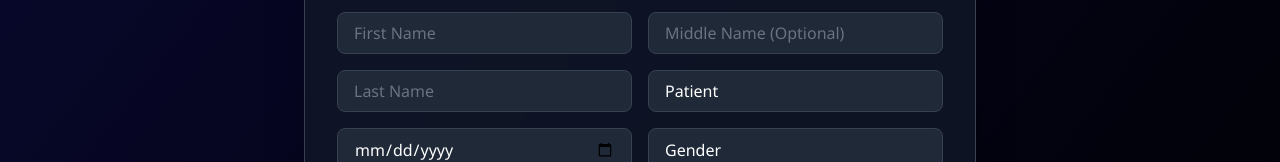
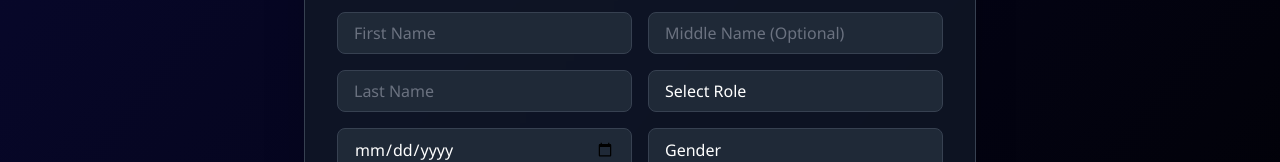
Before and after one commit to apel28/Kaizen, a React (Vite) app in the folder front_end/: page / in a window 1280 px wide. Both pictures are taken after a click on the button "Don't have an account? Sign Up". Shown: the part 921-1083 px from the top of the page. Built offline with nearby package versions, Linux system fonts and the light colour scheme; no server answers.

Commit message:
Minor fix

```diff
--- a/front_end/src/components/landingPg/SignUpBlock.jsx
+++ b/front_end/src/components/landingPg/SignUpBlock.jsx
@@ -24,7 +24,7 @@ const SignUpBlock = ({ onToggle }) => {
     email: "",
     password: "",
     confirmPassword: "",
-    role: 2,
+    role: "",
   });
 
   const handleChange = (e) => {
@@ -123,6 +123,7 @@ const SignUpBlock = ({ onToggle }) => {
             value={formData.role}
             required
           >
+            <option value="" disabled>Select Role</option>
             <option value={2}>Patient</option>
             <option value={1}>Doctor</option>
           </select>
```
